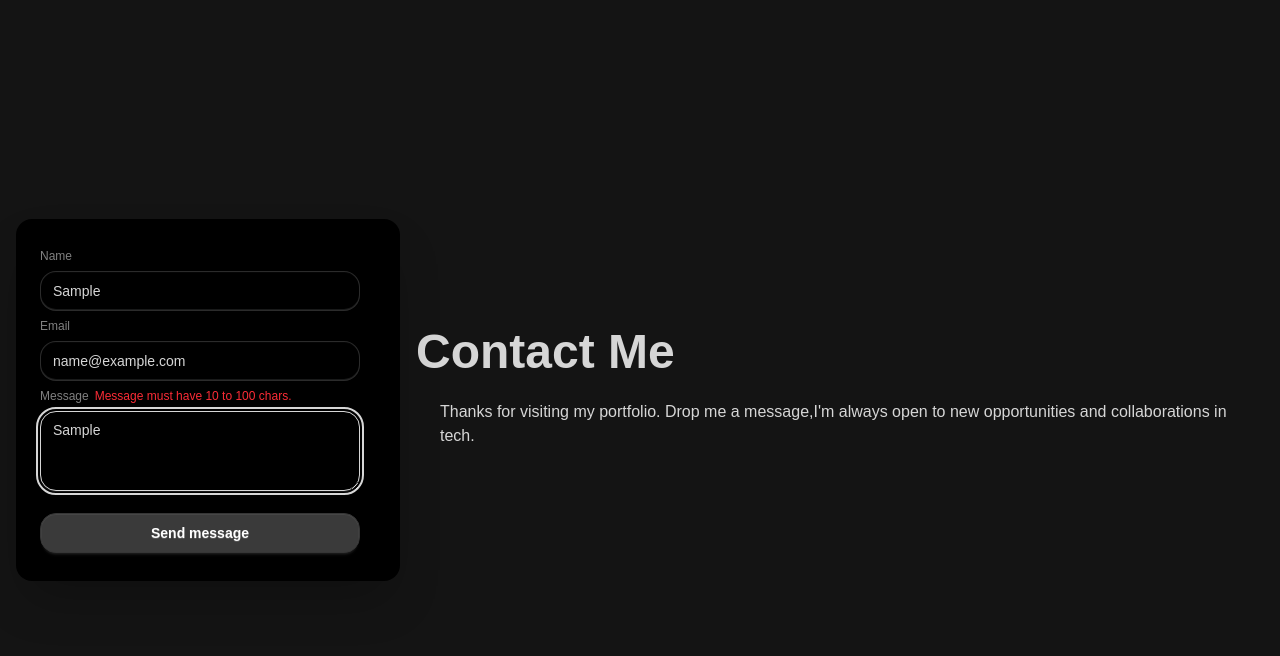
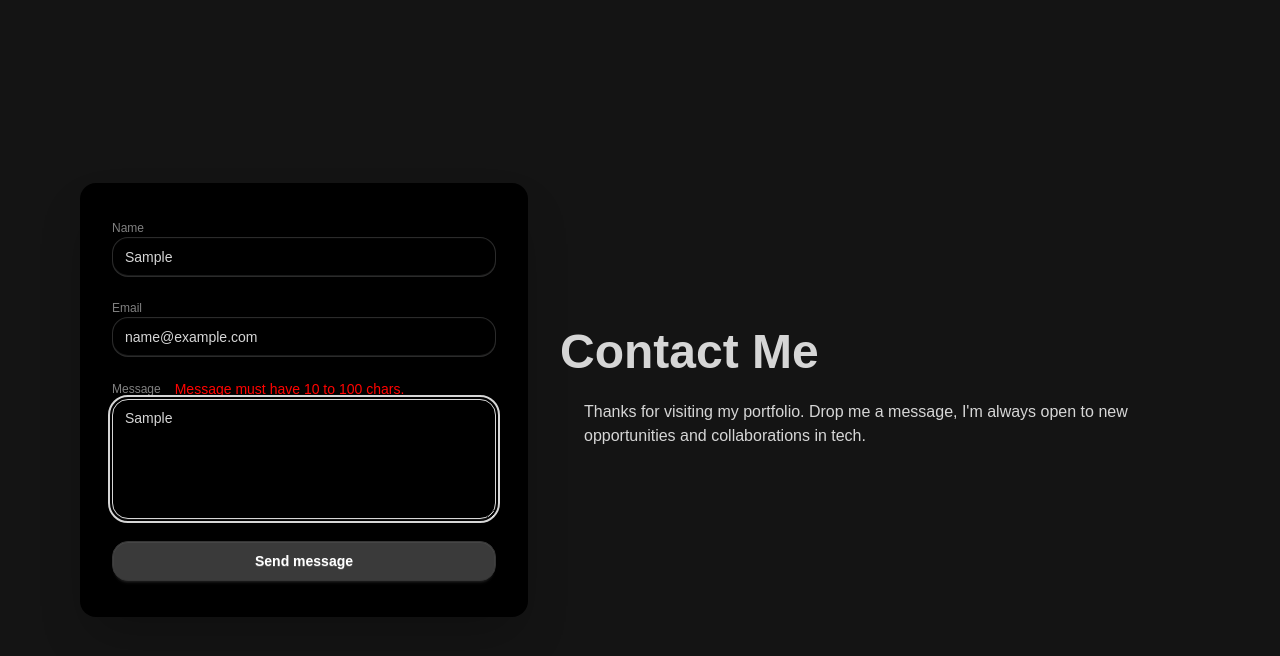
Before and after one commit to SoumabhaSaha15/SoumabhaSaha15, a React (Vite) app: page / in a window 1280 px wide. Both pictures are taken after typing "Sample", "name@example.com", "Sample" into the empty fields and a click on the button "Send message". Shown: the part 2465-3121 px from the top of the page. Built offline with nearby package versions, Linux system fonts and the light colour scheme; a web font is replaced by a local one.

Commit message:
some ui changes done.

```diff
--- a/src/App.tsx
+++ b/src/App.tsx
@@ -27,7 +27,7 @@ const App: React.FC = () => {
         <Certifications />
         <Contacts />
       </div>
-      <div className="fab">
+      <div className="fab fab-flower">
         <div
           tabIndex={0}
           role="button"
@@ -41,13 +41,12 @@ const App: React.FC = () => {
             href={item.link}
             className="link link-accent"
             children={
-              <>
-                {item.name}
+              <div className="tooltip tooltip-top" data-tip={item.name}>
                 <button
                   className="btn btn-lg btn-circle btn-secondary"
-                  children={<item.icon className="text" size={24} />}
+                  children={<item.icon className="text" />}
                 />
-              </>
+              </div>
             }
           />
         ))}
--- a/src/Components/Certifications.tsx
+++ b/src/Components/Certifications.tsx
@@ -4,7 +4,7 @@ import { TabIndexes } from "../utils";
 const CertificatePreview: React.FC<Certificate> = (prop: Certificate) => {
   return (
     <div
-      className="card bg-base-100 image-full w-full max-h-full min-h-full shadow-sm scale-95 hover:scale-100 transition-transform" data-aos="zoom-in-up"
+      className="card bg-base-100 image-full w-full max-h-full min-h-full shadow-sm scale-95 hover:scale-100 transition-transform overflow-auto" data-aos="zoom-in-up"
     >
       <figure>
         <img
--- a/src/Components/Contacts.tsx
+++ b/src/Components/Contacts.tsx
@@ -6,13 +6,14 @@ import { Contact, type ContactType, GoogleScript } from "../utils";
 import { zodResolver } from "@hookform/resolvers/zod";
 import { useToast } from "../Context/Toast/ToastContext";
 import { useForm, type SubmitHandler } from "react-hook-form";
+
 const Contacts: React.FC = () => {
   const [isLoading, setIsLoading] = React.useState<boolean>(false);
   const toast = useToast();
   const {
     register,
     handleSubmit,
-    setValue,
+    reset,
     formState: { errors }
   } = useForm<ContactType>({ resolver: zodResolver(Contact) });
 
@@ -20,56 +21,94 @@ const Contacts: React.FC = () => {
     setIsLoading(true);
     try {
       const contactForm = new FormData();
-      Object.entries(data).forEach(([k, v]) => {
-        contactForm.append(k, v);
-        setValue(k as ('Name' | 'Email' | 'Message'), '');
-      });
-
+      Object.entries(data).forEach(([key, value]) => contactForm.append(key, value));
       const { status } = await GoogleScript.post(import.meta.env.VITE_API_ROUTE, contactForm);
-      if (status !== 200) throw new Error('An error occured, respnse code:' + status);
-      toast.open('Message send successfully.', true, 2000, { toastPosition: ["toast-start", "toast-bottom"], toastVariant: "alert-success" });
+      if (status !== 200) throw new Error('An error occured, response code:' + status);
+      toast.open('Message sent successfully.', true, 2000, { toastPosition: ["toast-start", "toast-bottom"], toastVariant: "alert-success" });
+      reset();
     } catch (error) {
       toast.open((error as Error)?.message || 'An error occured', true, 2000, { toastPosition: ["toast-start", "toast-bottom"], toastVariant: "alert-error" });
     }
     setIsLoading(false);
   }
+
   return (
-    <React.Fragment >
+    <React.Fragment>
       <div className="hero bg-base-200 min-h-[100dvh] scroll-smooth transition-all snap-y snap-mandatory" id={TabIndexes[3]} data-aos="zoom-in-up" data-aos-delay='100'>
-        <div className="hero bg-base-200 min-h-screen">
-          <div className="hero-content flex-col lg:flex-row-reverse">
-            <div className="text-center lg:text-left">
-              <h1 className="text-5xl font-bold">Contact Me</h1>
-              <p className="p-6">
-                Thanks for visiting my portfolio. Drop me a message,I'm always open to new opportunities and collaborations in tech.
+        <div className="hero bg-base-200 min-h-screen px-4 py-8">
+          <div className="hero-content flex-col lg:flex-row-reverse w-full max-w-6xl gap-8">
+            <div className="text-center lg:text-left lg:flex-1">
+              <h1 className="text-4xl sm:text-5xl font-bold">Contact Me</h1>
+              <p className="py-6 px-2 sm:px-6">
+                Thanks for visiting my portfolio. Drop me a message, I'm always open to new opportunities and collaborations in tech.
               </p>
             </div>
-            <div className="card bg-base-100 w-full max-w-sm shrink-0 shadow-2xl">
-              <div className="card-body">
-                <fieldset className="fieldset">
+            <div className="card bg-base-100 w-full max-w-sm lg:max-w-md shrink-0 shadow-2xl">
+              <div className="card-body p-4 sm:p-8">
+                <form className="fieldset space-y-4" onSubmit={handleSubmit(contactSubmit)}>
+                  <div>
                     <label className="label" htmlFor="NameInput">
-                    Name {errors.Name && (<span className="text-red-500" children={errors.Name.message} />)}
+                      <span className="label-text">Name</span>
+                      {errors.Name && (<span className="text-error text-sm ml-2">{errors.Name.message}</span>)}
                     </label>
-                  <input type="text" className="input" id="NameInput" {...register('Name')} placeholder="your name" required disabled={isLoading} />
+                    <input
+                      type="text"
+                      className="input input-bordered w-full"
+                      id="NameInput"
+                      {...register('Name')}
+                      placeholder="Your name"
+                      required
+                      disabled={isLoading}
+                    />
+                  </div>
+
+                  <div>
                     <label className="label" htmlFor="EmailInput">
-                    Email {errors.Email && (<span className="text-red-500" children={errors.Email.message} />)}
+                      <span className="label-text">Email</span>
+                      {errors.Email && (<span className="text-error text-sm ml-2">{errors.Email.message}</span>)}
                     </label>
-                  <input type="text" className="input" id="EmailInput" {...register('Email')} placeholder="your email id" required disabled={isLoading} />
+                    <input
+                      type="email"
+                      className="input input-bordered w-full"
+                      id="EmailInput"
+                      {...register('Email')}
+                      placeholder="your.email@example.com"
+                      required
+                      disabled={isLoading}
+                    />
+                  </div>
+
+                  <div>
                     <label className="label" htmlFor="MessageInput">
-                    Message {errors.Message && (<span className="text-red-500" children={errors.Message.message} />)}
+                      <span className="label-text">Message</span>
+                      {errors.Message && (<span className="text-error text-sm ml-2">{errors.Message.message}</span>)}
                     </label>
-                  <textarea className="textarea" id="MessageInput" {...register('Message')} placeholder="Drop a message" required disabled={isLoading}></textarea>
-                  <button className="btn btn-neutral mt-4 w-80 hover:btn-accent" type="submit" onClick={handleSubmit(contactSubmit)} disabled={isLoading}>
+                    <textarea
+                      className="textarea textarea-bordered w-full min-h-[120px]"
+                      id="MessageInput"
+                      {...register('Message')}
+                      placeholder="Drop a message"
+                      required
+                      disabled={isLoading}
+                    />
+                  </div>
+
+                  <button
+                    className="btn btn-neutral w-full hover:btn-accent"
+                    type="submit"
+                    disabled={isLoading}
+                  >
                     {isLoading && <span className="loading loading-dots loading-md text-accent" />}
                     Send message
                   </button>
-                </fieldset>
+                </form>
               </div>
             </div>
           </div>
         </div>
       </div>
-    </React.Fragment >
+    </React.Fragment>
   );
 }
+
 export default Contacts;
--- a/src/Components/Projects.tsx
+++ b/src/Components/Projects.tsx
@@ -2,7 +2,7 @@ import React from "react";
 import { TabIndexes, type Project, Projects as ProjectList } from "../utils";
 const ProjectPreview: React.FC<Project> = (props) => {
   return (
-    <div className="card bg-base-100 image-full w-full max-h-full min-h-full shadow-sm scale-95 hover:scale-100 transition-transform" data-aos="zoom-in-up">
+    <div className="card bg-base-100 image-full w-full max-h-full min-h-full shadow-sm scale-95 hover:scale-100 transition-transform overflow-auto" data-aos="zoom-in-up">
       <figure>
         <img
           src={props.image}
--- a/src/utils.ts
+++ b/src/utils.ts
@@ -1,8 +1,8 @@
 import { z } from "zod/v4";
 import axios from "axios";
 import { type IconType } from "react-icons";
-import { SiReplit, SiLeetcode, SiGmail, SiHashnode } from "react-icons/si";
-import { FaGithub, FaLinkedin, FaInstagram, FaFacebook, FaTwitter, } from "react-icons/fa";
+import { SiGmail, SiLinktree } from "react-icons/si";
+import { FaGithub, FaLinkedin } from "react-icons/fa";
 export const TabIndexes: Array<string> = ["Home", "Projects", "Certifications", "Contacts"];
 export type Certificate = {
   name: string;
@@ -80,11 +80,7 @@ export const SocialLinks: Array<SocialLinkType> = [
   {
     name: "Gmail",
     icon: SiGmail,
-    link: "mailto:soumabhasaha1509@gmail.com"
-  }, {
-    name: "Replit",
-    icon: SiReplit,
-    link: "https://replit.com/@SoumabhaSaha"
+    link: "mailto:soumabhasaha1509+portfolio@gmail.com"
   }, {
     name: "Github",
     icon: FaGithub,
@@ -94,25 +90,9 @@ export const SocialLinks: Array<SocialLinkType> = [
     icon: FaLinkedin,
     link: "https://www.linkedin.com/in/soumabha-saha-663816253"
   }, {
-    name: "Leetcode",
-    icon: SiLeetcode,
-    link: "https://leetcode.com/SOUMABHA_SAHA"
-  }, {
-    name: "Facebook",
-    icon: FaFacebook,
-    link: "https://www.facebook.com/profile.php?id=100073559877285"
-  }, {
-    name: "Hashnode",
-    icon: SiHashnode,
-    link: "https://hashnode.com/@soumabhasaha15"
-  }, {
-    name: "Instagram",
-    icon: FaInstagram,
-    link: "https://www.instagram.com/webdude1509"
-  }, {
-    name: "Twitter/X.com",
-    icon: FaTwitter,
-    link: "https://twitter.com/SoumabhaSaha15"
+    name: "Linktree",
+    icon: SiLinktree,
+    link: "https://linktr.ee/Soumabha.Saha"
   },
 ];
 export const Contact = z.strictObject({
```
Lines whose indentation alone changed are shown as unchanged.
